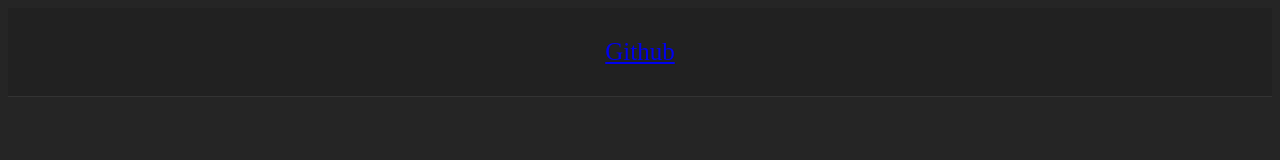
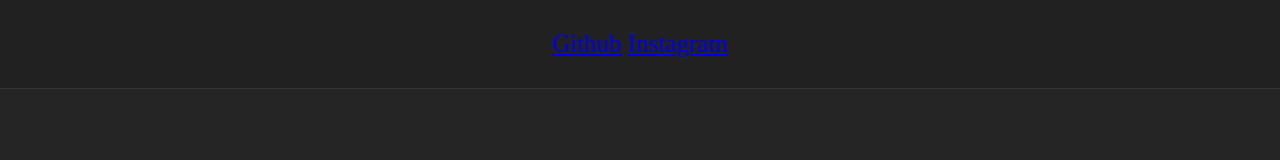
Before and after one commit to Gerhard-007/portifolio, a plain HTML site: page portifolio/index.html in a window 1280 px wide. Drawn offline with Linux system fonts and the light colour scheme.

Commit message:
upadete 0.4
gg

```diff
--- a/portifolio/index.html
+++ b/portifolio/index.html
@@ -1,9 +1,16 @@
 <!DOCTYPE html>
 <html lang="en">
     <style>
+        *{
+        margin: 0;
+        padding: 0;
+        border: 0;
+        }
+
         body{
         background-color: #252525;
         }
+
         header{
     padding: 30px;
     border-bottom: 1px solid #333;
@@ -11,24 +18,22 @@
     font-size: 25px;
     text-align: center;
     }
+
     </style>
 
-
-
 <head>
-
     <title>Gerhard</title>
 </head>
 <body>
 
     <header>
-
         <div class="links">
          <a href="http://www.github.com/Gerhard-007">Github</a>
-
+         <a href="http://www.instagram.com/gerhard00014/">Instagram</a>
+        </div>
+        <div id="whapper">
 
         </div>
-
 </header>
 
 </body>
```
Lines whose indentation alone changed are shown as unchanged.
